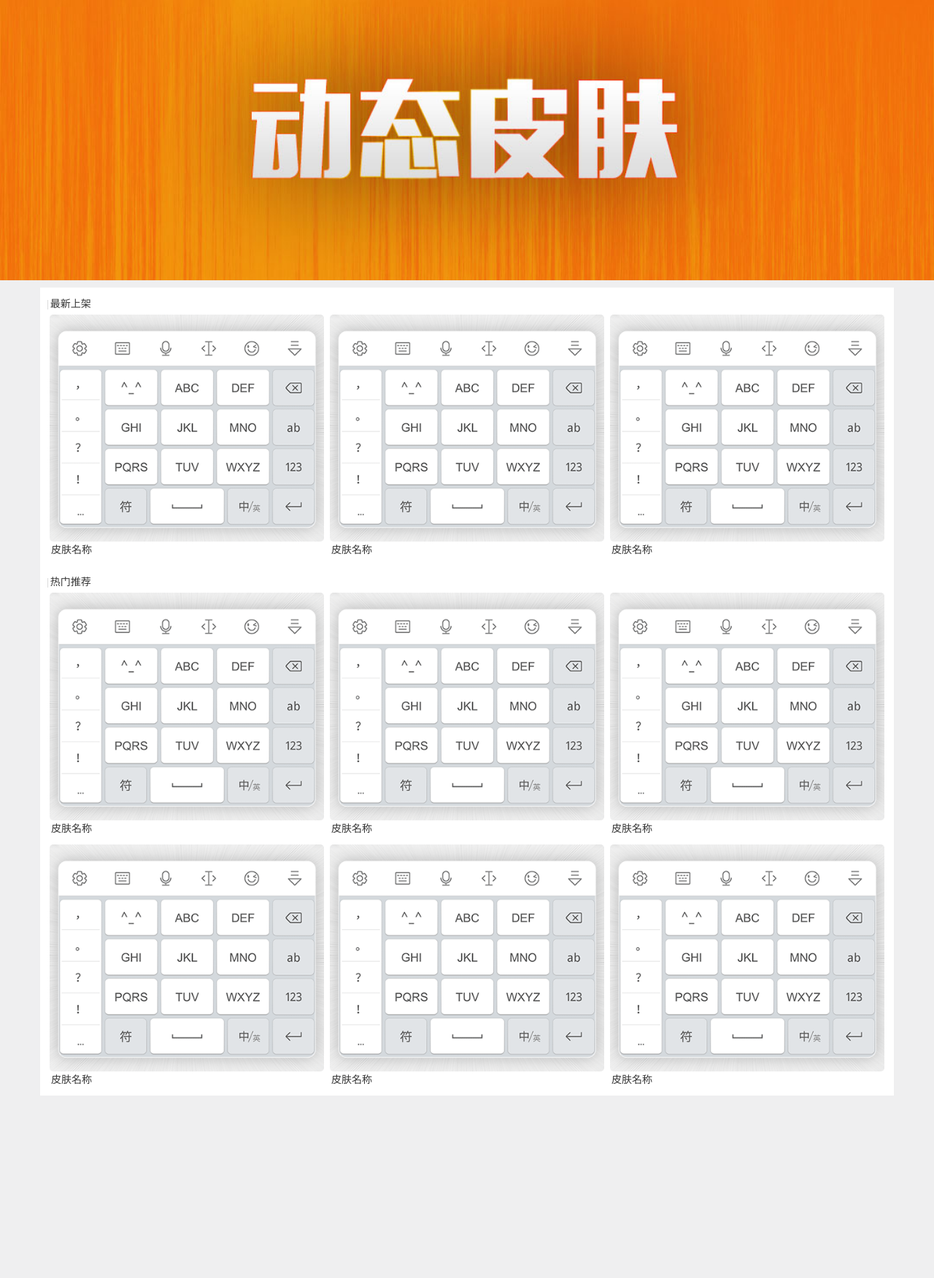
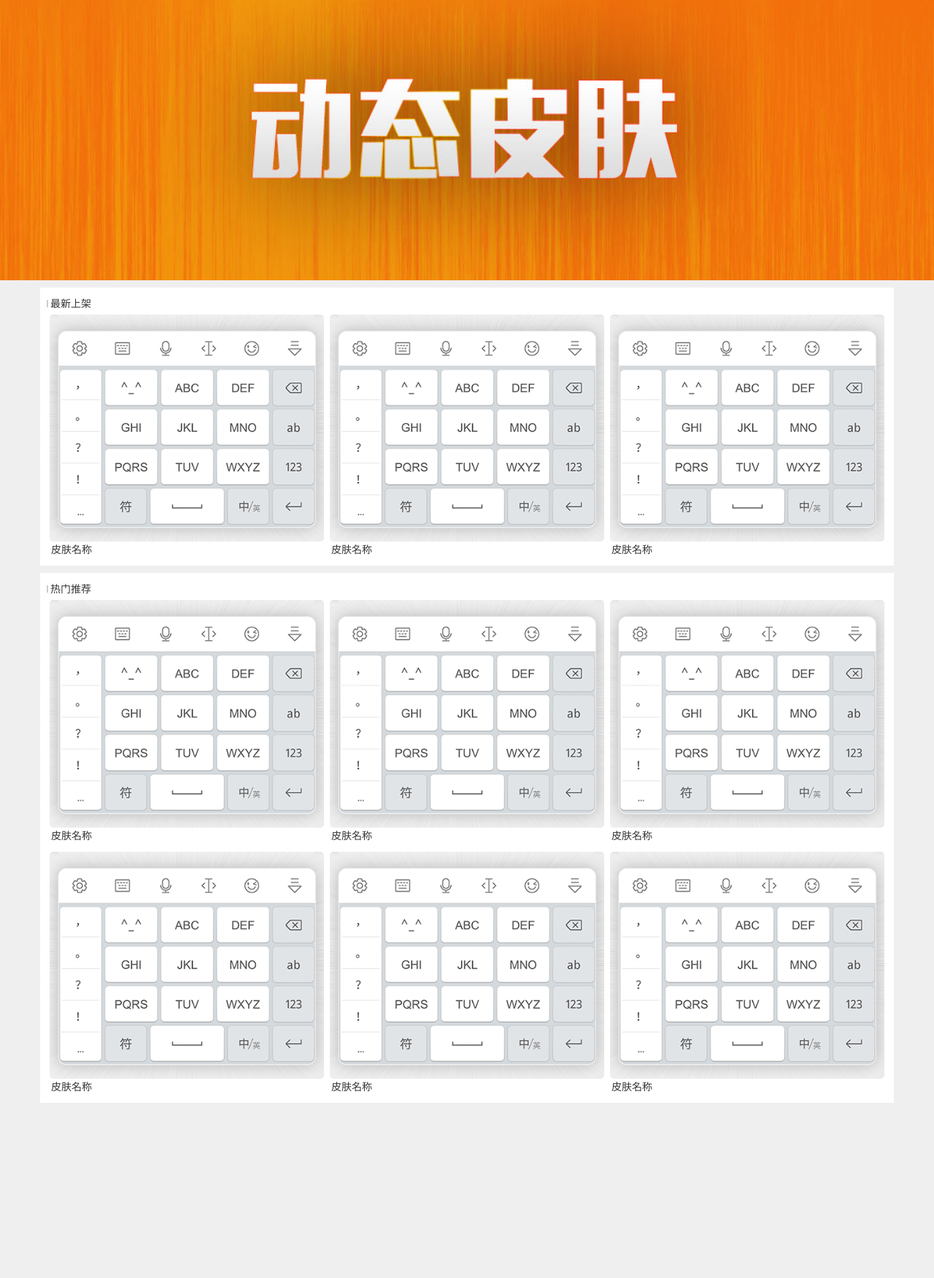
Before and after one commit to godbiao/i, a PHP site: page /skins/index.html in a window 1280 px wide. Shown: the top 1751 px of the page at 73% size. Run offline with PHP 8.4, Linux system fonts and the light colour scheme.

Commit message:
“skin-1.0

```diff
--- a/skins/css/style.css
+++ b/skins/css/style.css
@@ -51,8 +51,10 @@ a:link {
 }
 
 .row-title span {
-	margin-right: 2px;
-	color: #ccc;
+	display: inline-block;
+	width: 5px;
+	height: 10px;
+	border-left: 2px solid #ccc;
 }
 
 .thumbnail {
--- a/skins/index.html
+++ b/skins/index.html
@@ -24,11 +24,10 @@
 	</div>
 	<div class="split"></div>
 	<div class="container">
+		<div class="skinlist">
+			<div id="row-new" class="row">
 
-		<div class="skinlist">
-
-			<div id="row-new" class="row">
-				<div class="row-title"><span>|</span>最新上架</div>
+				<div class="row-title"><span></span>最新上架</div>
 
 				<div id="skin-id" class="col-xs-4">
 					<div class="thumbnail">
@@ -61,13 +60,17 @@
 				</div>
 
 			</div>
+		</div>
+	</div>
 
-		</div>
+	<div class="split"></div>
+
+	<div class="container">
 
 		<div class="skinlist">
 
 			<div id="row-how" class="row">
-				<div class="row-title"><span>|</span>热门推荐</div>
+				<div class="row-title"><span></span>热门推荐</div>
 
 				<div id="skin-2" class="col-xs-4">
 					<div class="thumbnail">
@@ -128,11 +131,8 @@
 					</div>
 				</div>
 
-
 			</div>
-
 		</div>
-
 	</div>
 
 	<script src="js/jquery-3.1.1.min.js"></script>
```
